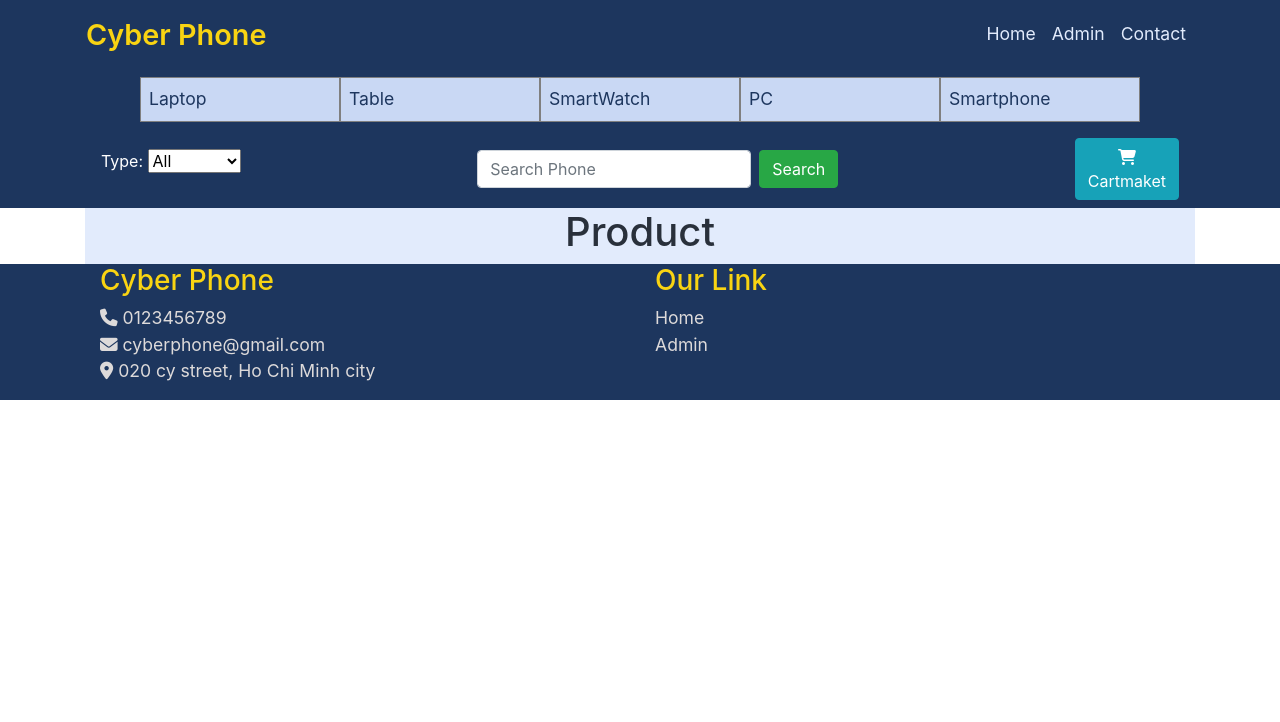
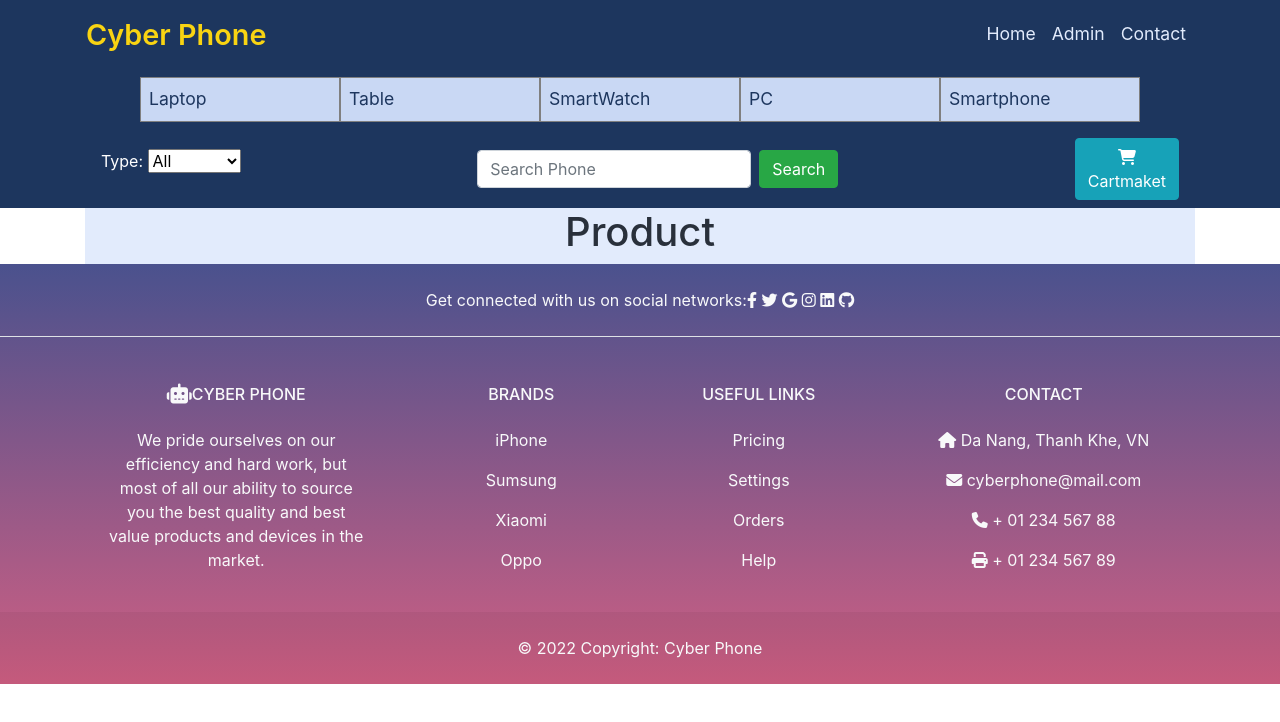
Before and after one commit to phamtannien/BC51_JS_CAPSTONE, a plain HTML site: page customer/customer.html in a window 1280 px wide. Drawn offline with nearby package versions, Linux system fonts and the light colour scheme; no server answers.

Commit message:
complete

```diff
--- a/customer/customer.html
+++ b/customer/customer.html
@@ -31,7 +31,7 @@
                         <a class="nav-link" href="../admin/ad.html"> Admin</a>
                     </li>
                     <li class="nav-item">
-                        <a class="nav-link" href="#ct">Contact</a>
+                        <a class="nav-link" href="#contact">Contact</a>
                     </li>
                 </ul>
             </div>
@@ -137,43 +137,117 @@
     </div>
 
 
-    <footer class="footer">
-        <div class="container">
-            <div id="ct" class="contact">
-                <div class="contact-item col-lg-6">
-                    <h3>Cyber Phone</h3>
-                    <ul>
-                        <li>
-                            <i class="fa-solid fa-phone"></i>
-                            <a href="tel:+0123456789">0123456789</a>
-                        </li>
-                        <li>
-                            <i class="fa-solid fa-envelope"></i>
-                            <a href="mailto:cyberphone@gmail.com">cyberphone@gmail.com</a>
-                        </li>
-                        <li>
-                            <i class="fa-solid fa-location-dot"></i>
-                            <a href="https://www.google.com/maps?authuser=0">020 cy street, Ho Chi Minh city</a>
-                        </li>
-                    </ul>
-                </div>
-
-                <div class="contact-item  col-lg-6">
-                    <h3>Our Link</h3>
-                    <ul>
-                        <li>
-                            <a href="../index.html">Home</a>
-                        </li>
-                        <li>
-                            <a href="../admin/ad.html">Admin</a>
-                        </li>
-                    </ul>
-                </div>
+    <footer class="text-center text-lg-start bg-dark text-light gradient-custom " style="background: linear-gradient(rgba(29, 38, 113, 0.8), rgba(195, 55, 100, 0.8)) !important";>
+        <!-- Section: Social media -->
+        <section class="d-flex justify-content-center p-4 border-bottom">
+          <!-- Left -->
+          <div class="me-5 d-none d-lg-block">
+            <span>Get connected with us on social networks:</span>
+          </div>
+          <!-- Left -->
+          <!-- Right -->
+          <div>
+            <a href="" class="me-4 text-reset">
+              <i class="fab fa-facebook-f"></i>
+            </a>
+            <a href="" class="me-4 text-reset">
+              <i class="fab fa-twitter"></i>
+            </a>
+            <a href="" class="me-4 text-reset">
+              <i class="fab fa-google"></i>
+            </a>
+            <a href="" class="me-4 text-reset">
+              <i class="fab fa-instagram"></i>
+            </a>
+            <a href="" class="me-4 text-reset">
+              <i class="fab fa-linkedin"></i>
+            </a>
+            <a href="" class="me-4 text-reset">
+              <i class="fab fa-github"></i>
+            </a>
+          </div>
+          <!-- Right -->
+        </section>
+        <!-- Section: Social media -->
+        <!-- Section: Links  -->
+        <section id="contact" class="">
+          <div class="container text-center text-md-start mt-5">
+            <!-- Grid row -->
+            <div class="row mt-3">
+              <!-- Grid column -->
+              <div class="col-md-3 col-lg-4 col-xl-3 mx-auto mb-4">
+                <!-- Content -->
+                <h6 class="text-uppercase fw-bold mb-4">
+                  <i class="fa-lg fa-solid fa-robot me-3"></i>Cyber Phone
+                </h6>
+                <p>
+                  We pride ourselves on our efficiency and hard work,
+                  but most of all our ability to source you the best quality and
+                  best value products and devices in the market.
+                </p>
+              </div>
+              <!-- Grid column -->
+              <!-- Grid column -->
+              <div class="col-md-2 col-lg-2 col-xl-2 mx-auto mb-4">
+                <!-- Links -->
+                <h6 class="text-uppercase fw-bold mb-4">Brands</h6>
+                <p>
+                  <a href="#!" class="text-reset">iPhone</a>
+                </p>
+                <p>
+                  <a href="#!" class="text-reset">Sumsung</a>
+                </p>
+                <p>
+                  <a href="#!" class="text-reset">Xiaomi</a>
+                </p>
+                <p>
+                  <a href="#!" class="text-reset">Oppo</a>
+                </p>
+              </div>
+              <!-- Grid column -->
+              <!-- Grid column -->
+              <div class="col-md-3 col-lg-2 col-xl-2 mx-auto mb-4">
+                <!-- Links -->
+                <h6 class="text-uppercase fw-bold mb-4">Useful links</h6>
+                <p>
+                  <a href="#!" class="text-reset">Pricing</a>
+                </p>
+                <p>
+                  <a href="#!" class="text-reset">Settings</a>
+                </p>
+                <p>
+                  <a href="#!" class="text-reset">Orders</a>
+                </p>
+                <p>
+                  <a href="#!" class="text-reset">Help</a>
+                </p>
+              </div>
+              <!-- Grid column -->
+              <!-- Grid column -->
+              <div class="col-md-4 col-lg-3 col-xl-3 mx-auto mb-md-0 mb-4">
+                <!-- Links -->
+                <h6 class="text-uppercase fw-bold mb-4">Contact</h6>
+                <p><i class="fas fa-home me-3"></i> Da Nang, Thanh Khe, VN</p>
+                <p>
+                  <i class="fas fa-envelope me-3"></i>
+                  cyberphone@mail.com
+                </p>
+                <p><i class="fas fa-phone me-3"></i> + 01 234 567 88</p>
+                <p><i class="fas fa-print me-3"></i> + 01 234 567 89</p>
+              </div>
+              <!-- Grid column -->
             </div>
-
+            <!-- Grid row -->
+          </div>
+        </section>
+        <!-- Section: Links  -->
+        <!-- Copyright -->
+        <div class="text-center p-4" style="background-color: rgba(0, 0, 0, 0.05)">
+          © 2022 Copyright:
+          <a class="text-reset fw-bold" href="">Cyber Phone</a>
         </div>
-
-    </footer>
+        <!-- Copyright -->
+      </footer>
 
     <button onclick="topFunction()" id="myBtn" title="Go to top"> <i class="fa-solid fa-arrow-up"></i></button>
 
--- a/customer/scss/Layouts/footer.scss
+++ b/customer/scss/Layouts/footer.scss
@@ -1,5 +1,7 @@
 .footer {
-    background-color: $color-blue-1;
+    .gradient-custom {
+        background: linear-gradient(rgba(29, 38, 113, 0.8), rgba(195, 55, 100, 0.8)) !important;
+    }
 
     .contact {
         display: flex;
--- a/customer/src/controller/main.js
+++ b/customer/src/controller/main.js
@@ -75,7 +75,7 @@ function selectTypeProduct() {
         if (selectLowerCase == typeLowerCase) {
             selectType.push(product);
 
-        } if (select == "") {
+        } if (selectLowerCase == "") {
             selectType = dssp;
         }
     }
@@ -147,10 +147,9 @@ function themSanPham(id) {
     getEle("hienthi").style.display = "block";
     var cartItem = thongTinGioHang(id, true);
     if (cartItem) {
-        // console.log(cartItem);
+        alert('mua hàng thành công !!!');
         renderCart(cartItem);
         setLocalStorage();
-
     }
 
 }
```
Also changed, not shown: admin/ad.html (+1 -1 lines).
